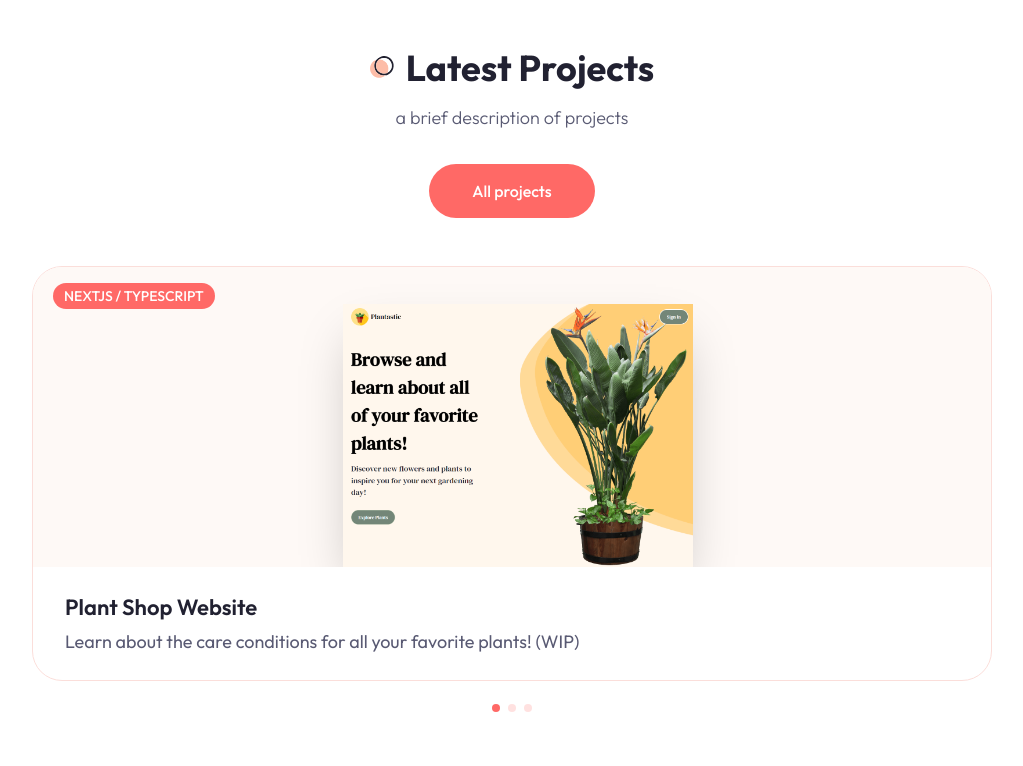
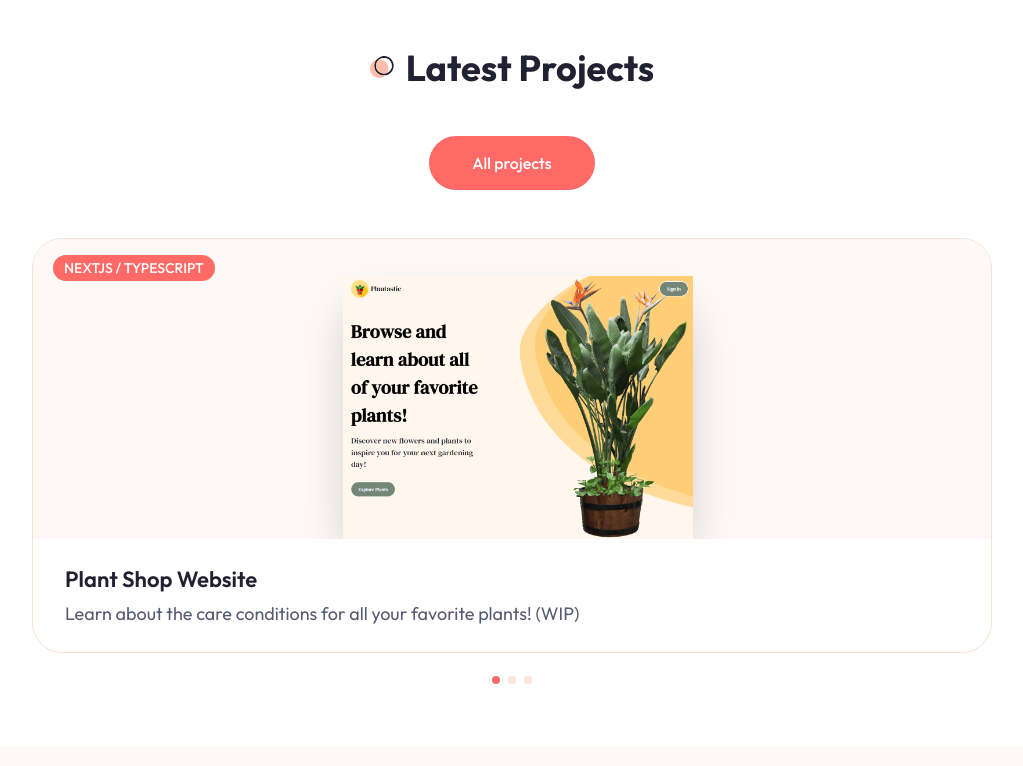
Before and after one commit to allisond756/Portfolio-Website-2.0, a Next.js app: page / in a window 1280 px wide. Shown: the part 2754-3520 px from the top of the page, without its empty margins (128-1151 px from the left). Built offline with nearby package versions, Linux system fonts and the light colour scheme.

Commit message:
removed proj des

```diff
--- a/components/Work.jsx
+++ b/components/Work.jsx
@@ -50,7 +50,7 @@ const Work = () => {
         <div className="max-w-[400px] mx-auto xl:mx-0 text-center xl:text-left mb-12 xl:h-[400px]
         flex flex-col justify-center items-center xl:items-start">
           <h2 className="section-title mb-4">Latest Projects</h2>
-          <p className="subtitle mb-8">a brief description of projects</p>
+          <p className="subtitle mb-8">{/** project description */}</p>
           <Link href='/projects'>
             <Button>All projects</Button>
           </Link>
```
